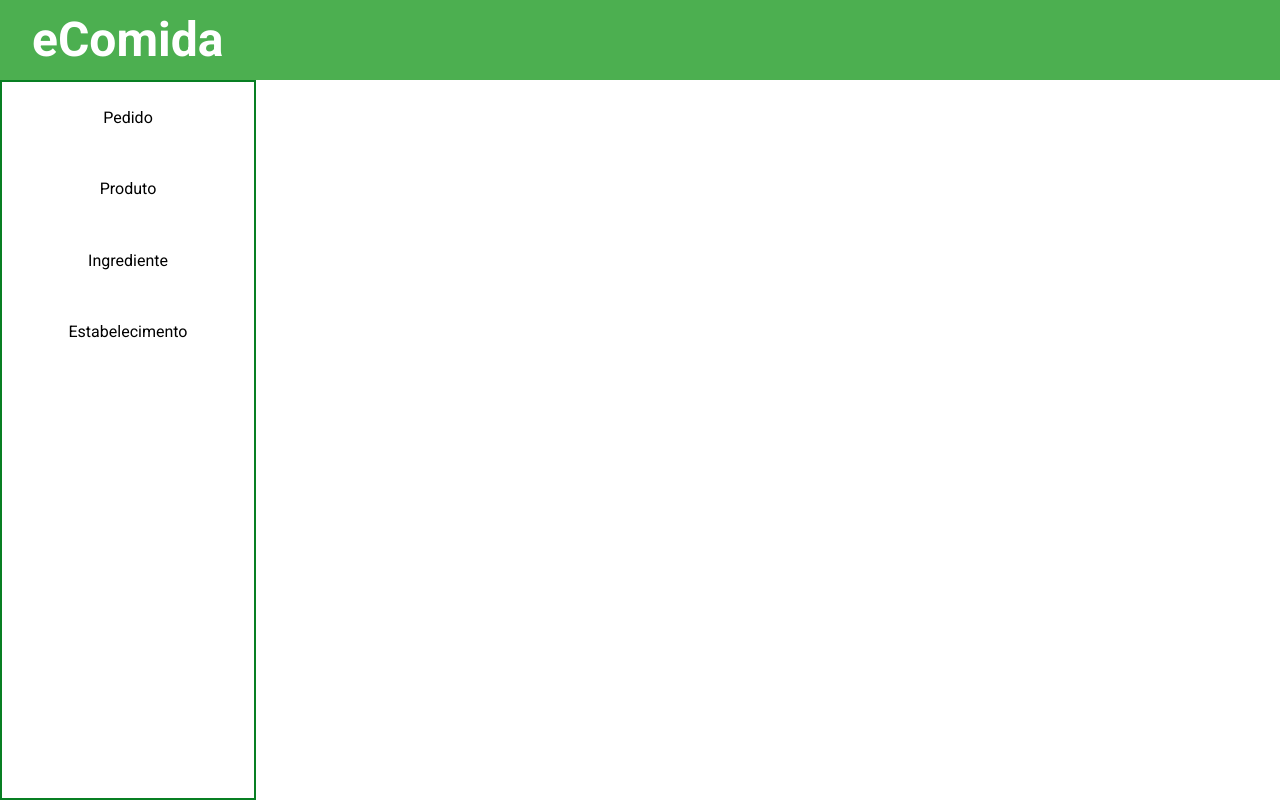
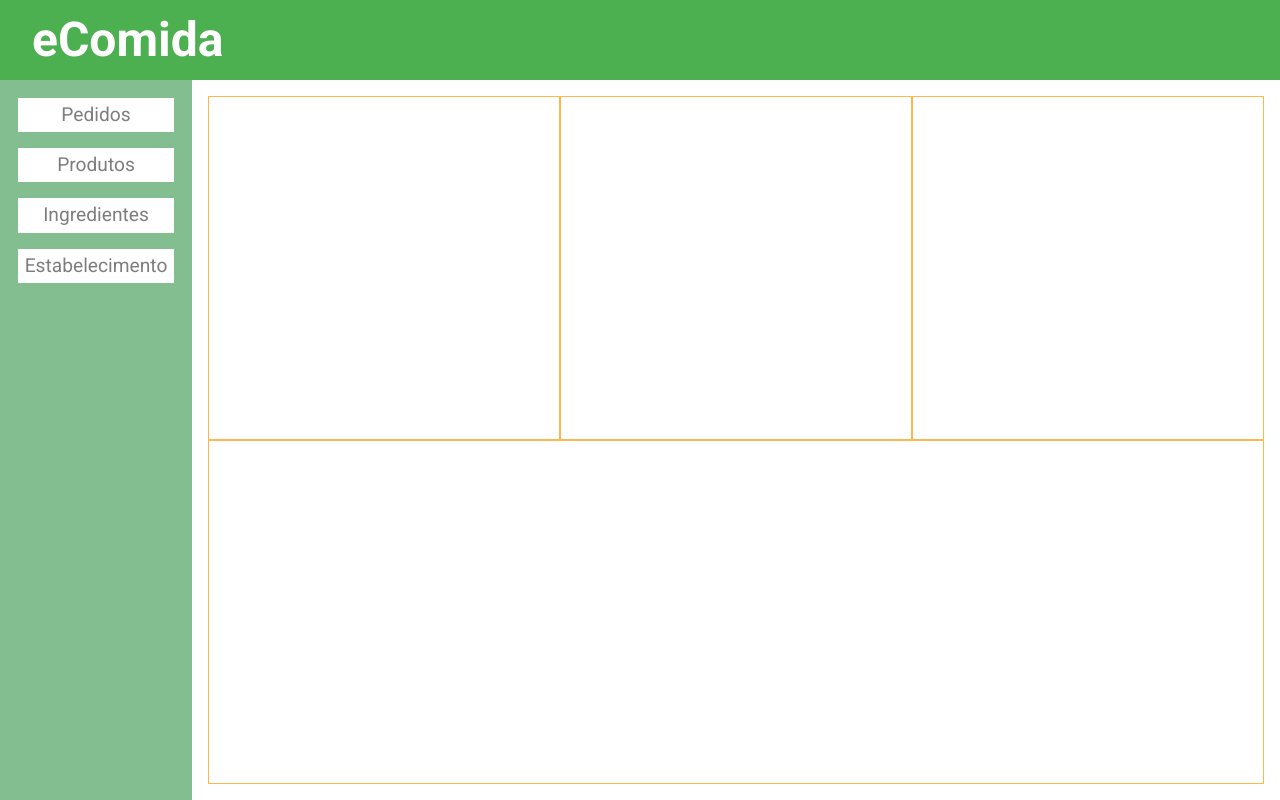
Before and after one commit to paulobusato/eComida, a PHP site: page /administrativo/pedido.lista.html in a window 1280 px wide. Run offline with PHP 8.4, Linux system fonts and the light colour scheme; some web fonts are replaced.

Commit message:
Continuacao pedido lista

```diff
--- a/administrativo/pedido.lista.css
+++ b/administrativo/pedido.lista.css
@@ -20,7 +20,7 @@ color: #000000; */
 
 body {
     display: grid;
-    grid-template-columns: 20% 80%;
+    grid-template-columns: 15% 85%;
     grid-template-rows: 10% 90%;
 }
 
@@ -43,14 +43,50 @@ body {
 .navegacao-container {
     width: 100%;
     height: 100%;
+    background-color: #087f23;
+    opacity: .5;
 }
 
 .navegacao {
     height: 100%;
     display: grid;
     grid-template-columns: 1fr;
-    grid-template-rows: repeat(4, 10%) 60%;
+    grid-template-rows: repeat(4, 5%) 80%;
     justify-items: center;
     align-items: center;
     border: 2px solid #087f23;
+    gap: 1rem;
+    padding: 16px;
 }
+
+.navegacao__item {
+    height: 100%;
+    width: 100%;
+    background-color: #fff;
+    display: flex;
+    justify-content: center;
+    align-items: center;
+    /* border-radius: 1rem; */
+    font-size: 1.2em;
+    cursor: pointer;
+}
+
+.navegacao__item:hover {
+    font-weight: bold;
+}
+
+
+.conteudo-principal {
+    display: grid;
+    grid-template-columns: repeat(3, 1fr);
+    grid-template-rows: 50% 50%;
+    padding: 16px;
+}
+
+.conteudo-principal__item {
+    border: 1px solid #ffb74d;
+}
+
+.pedido-produtos {
+    grid-column: 1 / 4;
+}
--- a/administrativo/pedido.lista.html
+++ b/administrativo/pedido.lista.html
@@ -15,12 +15,17 @@
     </header>
     <aside class="navegacao-container">
         <nav class="navegacao">
-            <span>Pedido</span>
-            <span>Produto</span>
-            <span>Ingrediente</span>
-            <span>Estabelecimento</span>
+            <span class="navegacao__item">Pedidos</span>
+            <span class="navegacao__item">Produtos</span>
+            <span class="navegacao__item">Ingredientes</span>
+            <span class="navegacao__item">Estabelecimento</span>
         </nav>
     </aside>
-    <main class="conteudo-principal"></main>
+    <main class="conteudo-principal">
+        <section class="conteudo-principal__item pedido-pendente"></section>
+        <section class="conteudo-principal__item pedido-producao"></section>
+        <section class="conteudo-principal__item pedido-entrega"></section>
+        <section class="conteudo-principal__item pedido-produtos"></section>
+    </main>
 </body>
 </html>
```
